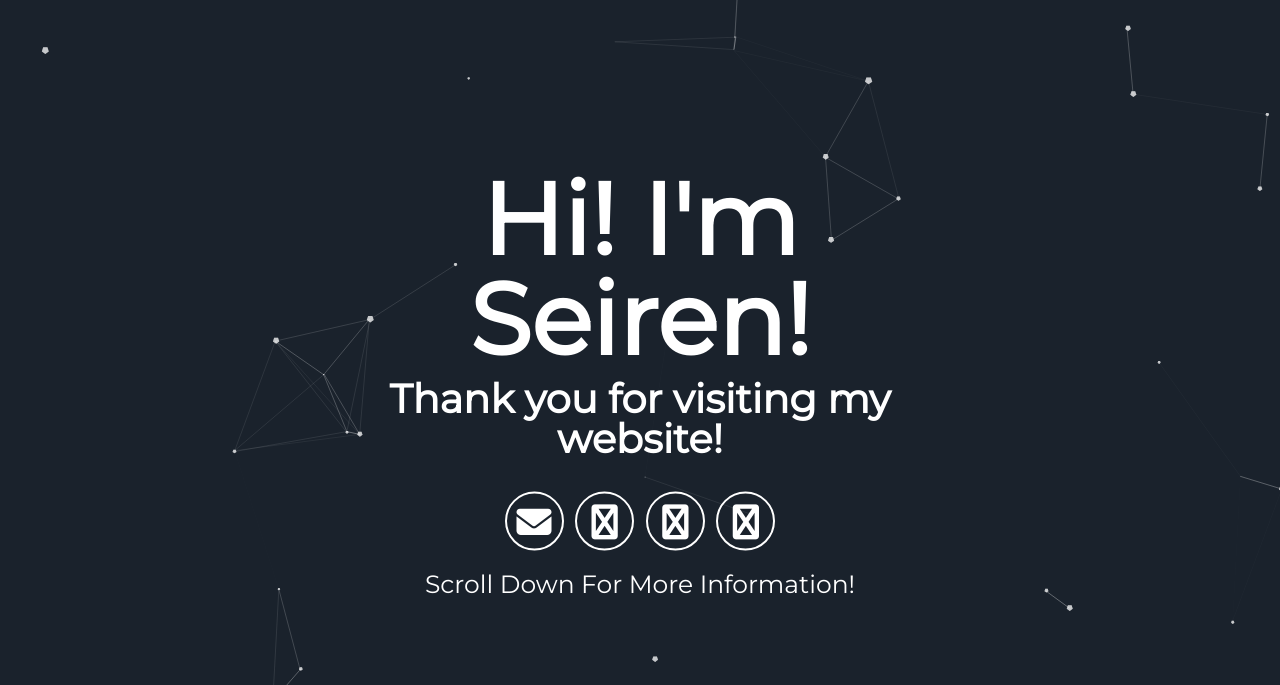
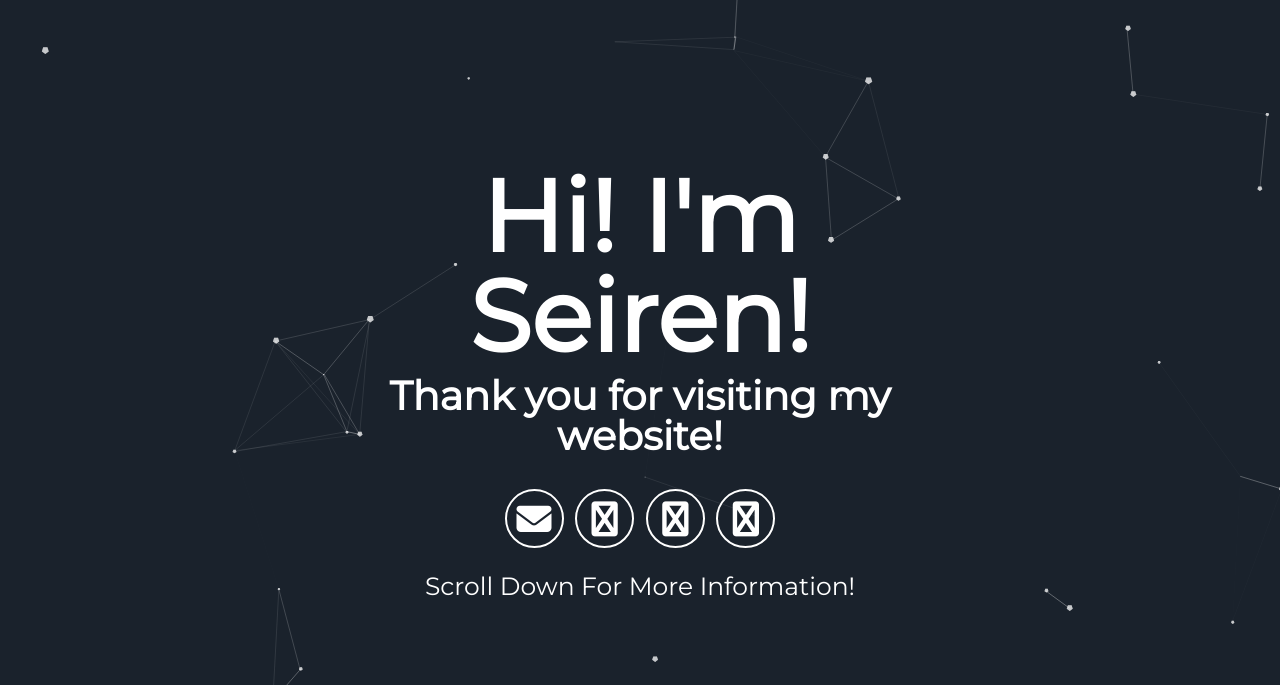
Before and after one commit to bySeiren02/Seiren.github.io, a Jekyll site: the page built from index.html, in a window 1280 px wide. Shown: the part 104-789 px from the top of the page. Built offline with Jekyll 4.4.1, drawn with Linux system fonts in a browser that asks for light colours; nearby versions of some CDN libraries.

Commit message:
about me 수정

```diff
--- a/_includes/header.html
+++ b/_includes/header.html
@@ -2,13 +2,13 @@
 
 <style>
   .scr {
-    font-size: 15px;
+    font-size: 12px;
     margin-top: 10px;
   }
   @media only screen and (min-width:550px) {
     .scr{
       font-size: 25px;
-      margin-top: 10px;
+      margin-top: 15px;
     }
   }
 </style>
```
